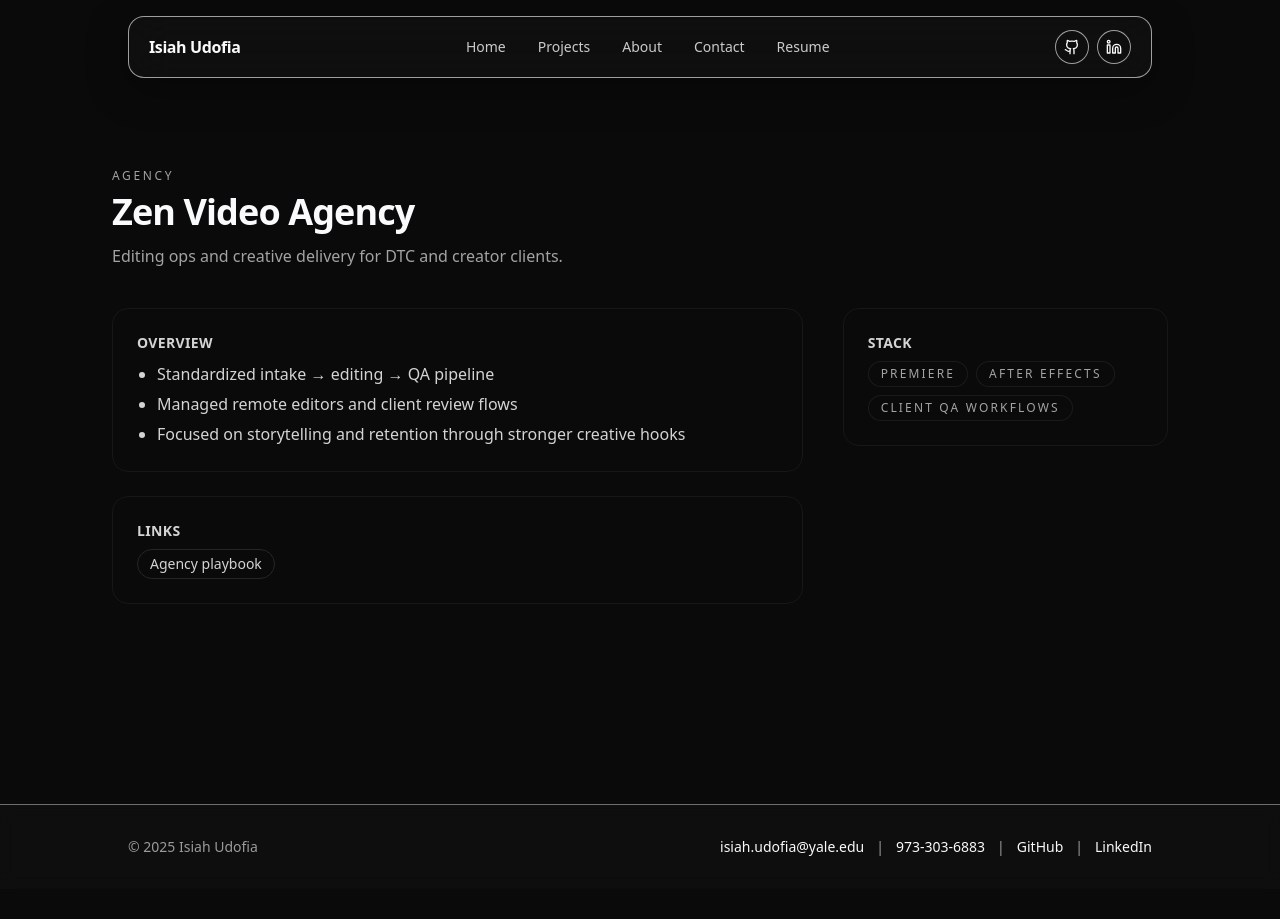
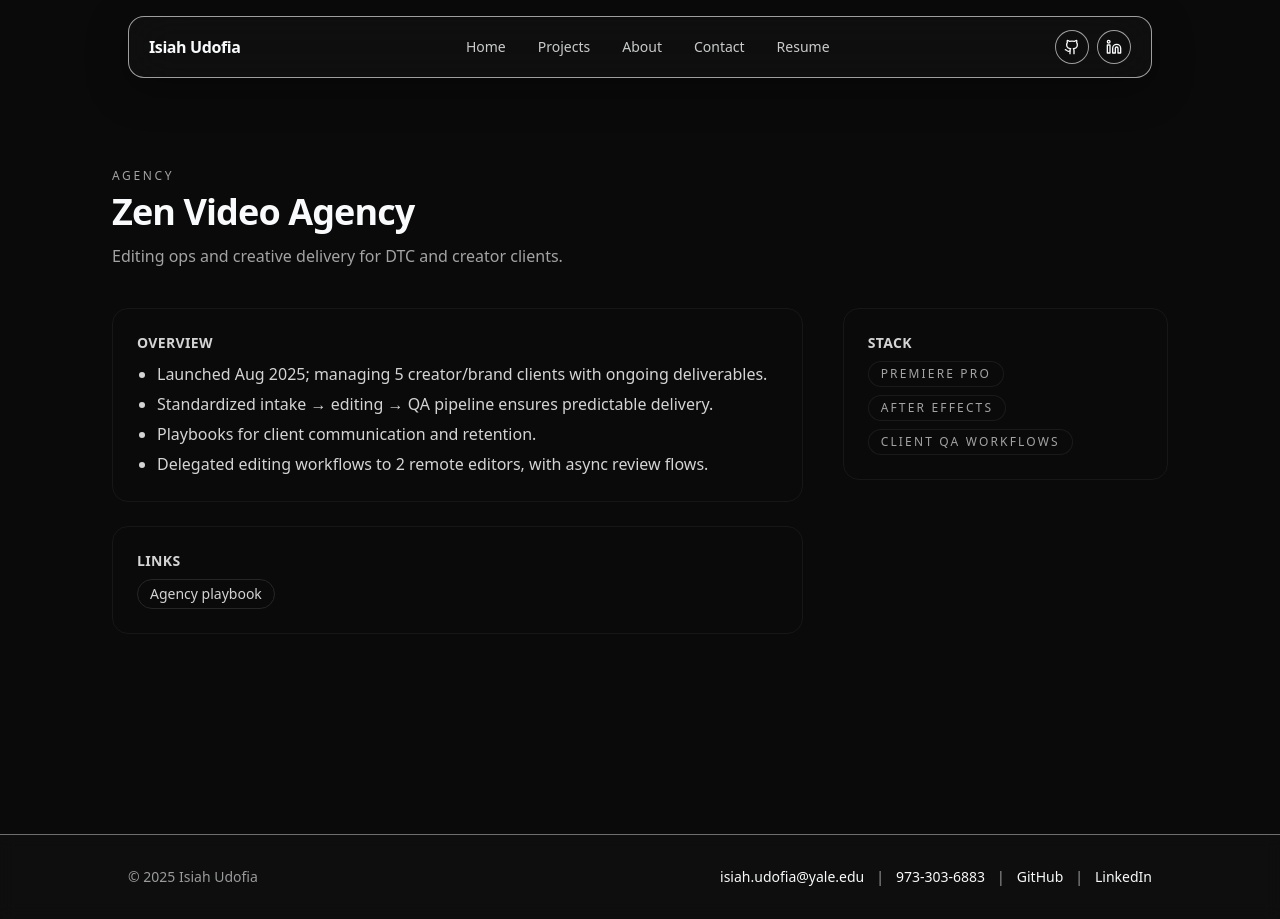
Before and after one commit to iudofia2026/isiahudofia.com, a Next.js app: page /projects/zen-video-agency in a window 1280 px wide. Before the commit the page ends 889 px from the top, so only its background shows below. Built offline with nearby package versions, Linux system fonts and the light colour scheme.

Commit message:
content: refresh zen agency case study

```diff
--- a/app/(routes)/projects/zen-video-agency/page.tsx
+++ b/app/(routes)/projects/zen-video-agency/page.tsx
@@ -5,36 +5,28 @@ import { projects } from "../../../../data/projects";
 export const metadata = {
   title: "Zen Video Agency",
   description:
-    "Editing ops and creative delivery for DTC and creator clients. Premiere + After Effects, standardized intake → editing → QA."
+    "Editing ops and creative delivery for DTC and creator clients. Premiere + After Effects, standardized intake → editing → QA.",
 };
+
+const OVERVIEW_POINTS = [
+  "Launched Aug 2025; managing 5 creator/brand clients with ongoing deliverables.",
+  "Standardized intake → editing → QA pipeline ensures predictable delivery.",
+  "Playbooks for client communication and retention.",
+  "Delegated editing workflows to 2 remote editors, with async review flows.",
+];
+
+const STACK = ["Premiere Pro", "After Effects", "Client QA Workflows"];
 
 function getProject(): Project | undefined {
   return projects.find((p) => p.slug === "zen-video-agency");
-}
-
-function deriveChips(p: Project): string[] {
-  if (Array.isArray(p.stack) && p.stack.length) return p.stack.slice(0, 5);
-  if (Array.isArray(p.metrics) && p.metrics.length) return p.metrics.map((m) => m.label).slice(0, 5);
-  if (Array.isArray(p.highlights) && p.highlights.length) {
-    return p.highlights
-      .slice(0, 4)
-      .map((h) =>
-        h
-          .split(/[—–-]/)[0]
-          .trim()
-          .split(" ")
-          .slice(0, 2)
-          .join(" ")
-      );
-  }
-  return [];
 }
 
 export default function Page() {
   const project = getProject();
   if (!project) return notFound();
 
-  const chips = deriveChips(project);
+  const stack = STACK;
+  const links = project.links ?? [];
 
   return (
     <article className="container py-14">
@@ -44,30 +36,32 @@ export default function Page() {
         <p className="mt-3 max-w-2xl text-neutral-400">{project.tagline}</p>
       </header>
 
-      <div className="grid grid-cols-1 lg:grid-cols-3 gap-10">
-        <section className="lg:col-span-2 space-y-6">
+      <div className="grid grid-cols-1 gap-10 lg:grid-cols-3">
+        <section className="space-y-6 lg:col-span-2">
           <div className="rounded-2xl border border-neutral-900 bg-neutral-950/50 p-6">
-            <h2 className="mb-2 text-sm font-semibold tracking-wide text-neutral-300 uppercase">Overview</h2>
+            <h2 className="mb-2 text-sm font-semibold uppercase tracking-wide text-neutral-300">Overview</h2>
             <ul className="list-disc pl-5 text-neutral-300 leading-relaxed">
-              {(project.highlights ?? []).map((h, i) => (
-                <li key={i} className="mt-1">{h}</li>
+              {OVERVIEW_POINTS.map((point) => (
+                <li key={point} className="mt-1">
+                  {point}
+                </li>
               ))}
             </ul>
           </div>
 
-          {(project.links ?? []).length > 0 && (
+          {links.length > 0 && (
             <div className="rounded-2xl border border-neutral-900 bg-neutral-950/50 p-6">
-              <h3 className="mb-2 text-sm font-semibold tracking-wide text-neutral-300 uppercase">Links</h3>
+              <h3 className="mb-2 text-sm font-semibold uppercase tracking-wide text-neutral-300">Links</h3>
               <div className="flex flex-wrap gap-2 text-sm">
-                {project.links!.map((l) => (
+                {links.map((link) => (
                   <a
-                    key={l.href}
-                    href={l.href}
+                    key={link.href}
+                    href={link.href}
                     target="_blank"
                     rel="noopener noreferrer"
                     className="rounded-full border border-neutral-800 px-3 py-1 text-neutral-300 hover:border-neutral-700"
                   >
-                    {l.label}
+                    {link.label}
                   </a>
                 ))}
               </div>
@@ -77,10 +71,10 @@ export default function Page() {
 
         <aside className="space-y-6">
           <div className="rounded-2xl border border-neutral-900 bg-neutral-950/50 p-6">
-            <h3 className="mb-2 text-sm font-semibold tracking-wide text-neutral-300 uppercase">Stack</h3>
+            <h3 className="mb-2 text-sm font-semibold uppercase tracking-wide text-neutral-300">Stack</h3>
             <div className="flex flex-wrap gap-2">
-              {chips.length > 0 ? (
-                chips.map((chip) => (
+              {stack.length > 0 ? (
+                stack.map((chip) => (
                   <span
                     key={chip}
                     className="rounded-full border border-neutral-800/60 bg-neutral-950 px-3 py-1 text-xs uppercase tracking-[0.18em] text-neutral-400"
@@ -96,12 +90,12 @@ export default function Page() {
 
           {(project.metrics ?? []).length > 0 && (
             <div className="rounded-2xl border border-neutral-900 bg-neutral-950/50 p-6">
-              <h3 className="mb-2 text-sm font-semibold tracking-wide text-neutral-300 uppercase">Notes</h3>
+              <h3 className="mb-2 text-sm font-semibold uppercase tracking-wide text-neutral-300">Notes</h3>
               <ul className="space-y-1 text-sm text-neutral-300">
                 {project.metrics!.map((m) => (
                   <li key={m.label}>
                     <span className="text-neutral-400">{m.label}</span>
-                    {m.value ? ` · ${m.value}` : ""}
+                    {m.value ? ` · ${m.value}` : ''}
                   </li>
                 ))}
               </ul>
```
